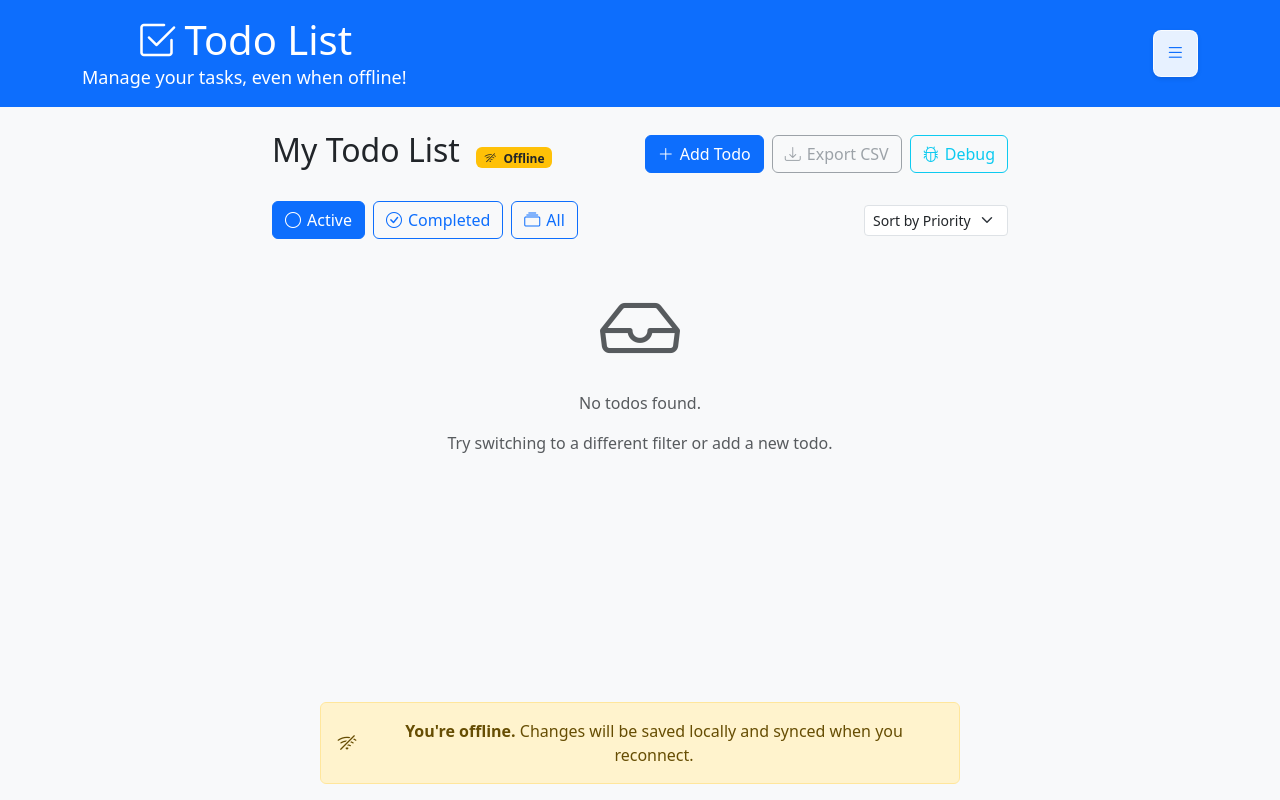
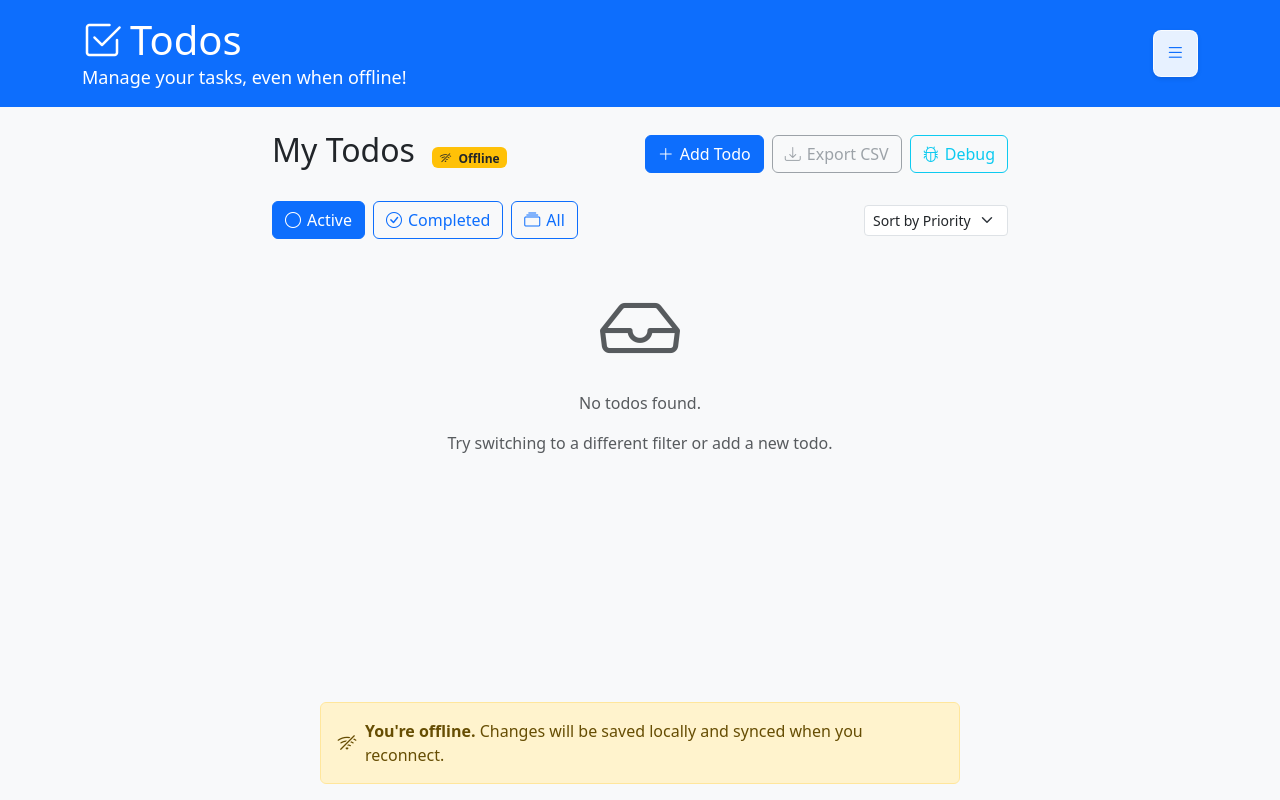
Before and after one commit to POTHYSTALIN/todo-list-pwa, a React (Create React App) app: page / in a window 1280 px wide. Built offline with nearby package versions, Linux system fonts and the light colour scheme.

Commit message:
Done with some label changes

```diff
--- a/src/App.css
+++ b/src/App.css
@@ -1,5 +1,5 @@
 .App {
-  text-align: center;
+  /* text-align: center; */
   min-height: 100vh;
   display: flex;
   flex-direction: column;
--- a/src/App.js
+++ b/src/App.js
@@ -33,7 +33,7 @@ function App() {
         return 'Categories';
       case 'todos':
       default:
-        return 'Todo List';
+        return 'Todos';
     }
   };
 
--- a/src/components/TodoList.js
+++ b/src/components/TodoList.js
@@ -69,7 +69,7 @@ const TodoList = () => {
       <div className="d-flex justify-content-between align-items-center mb-4">
         <div>
           <h2>
-            My Todo List &nbsp;
+            My Todos &nbsp;
             <span className="network-status h6">
               {networkStatus ? (
                 <Badge bg="success">
```
